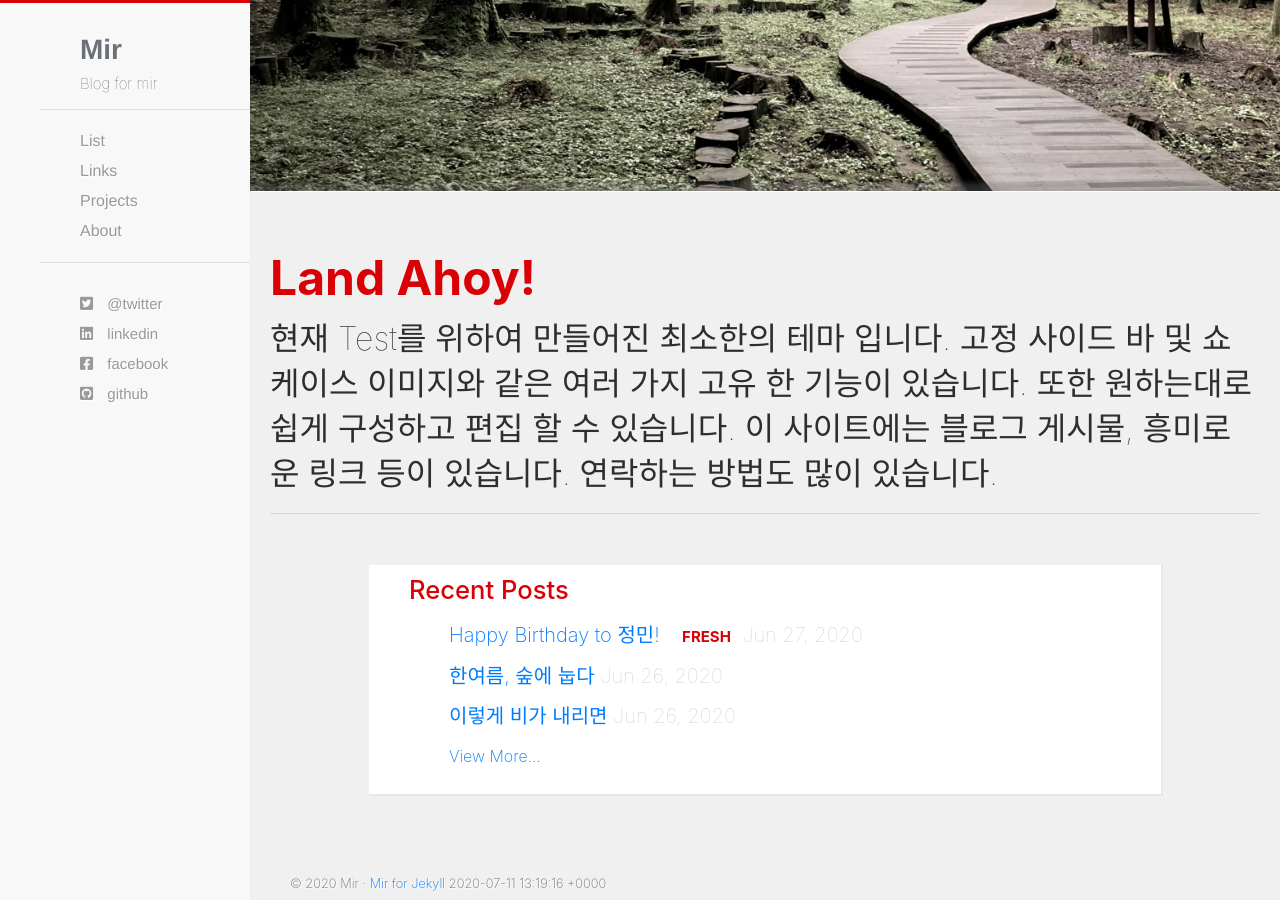
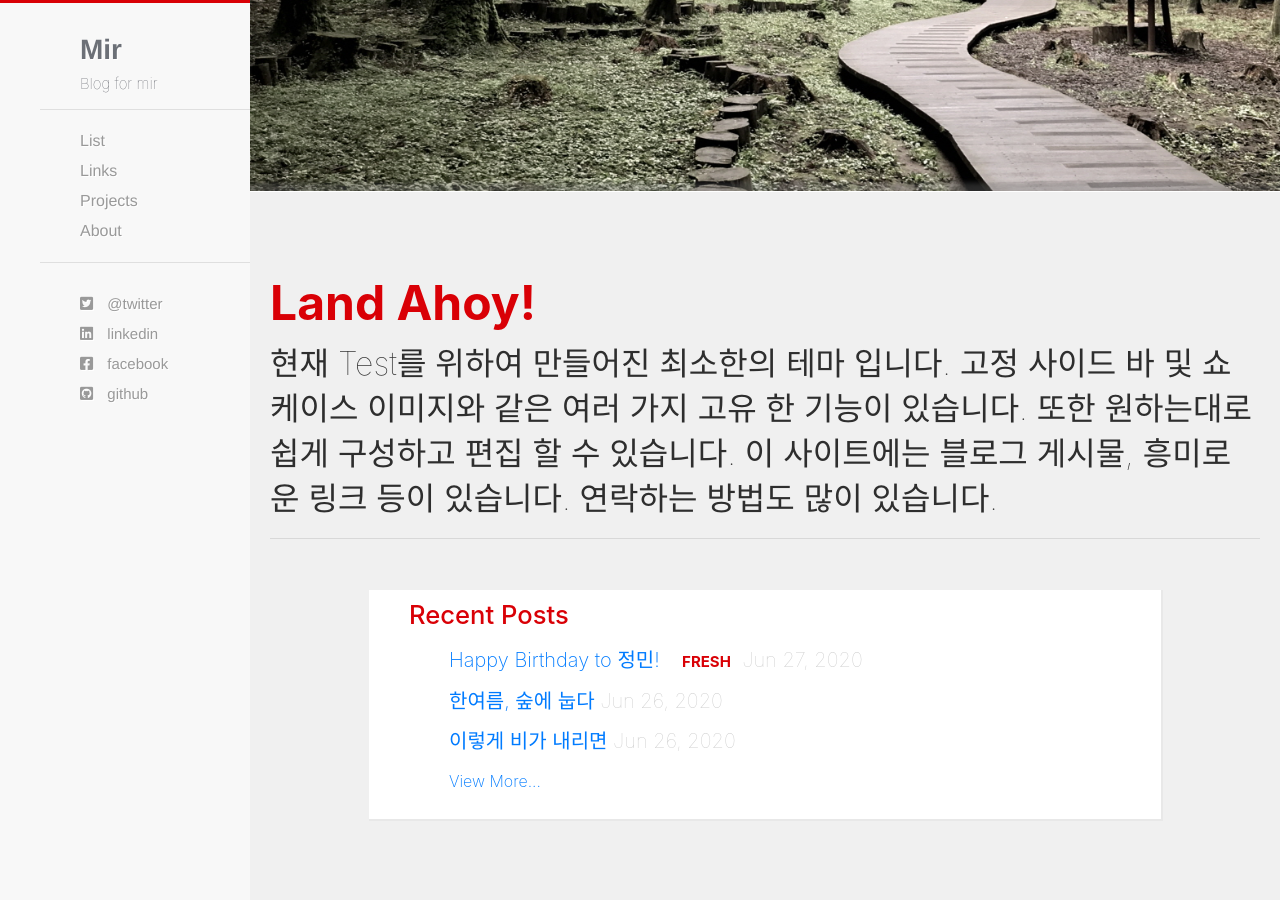
Before and after one commit to mir-zone/Blog, a Jekyll site: the page built from index.html, in a window 1280 px wide and 900 px high, scrolled down 528 px. Built offline with Jekyll 4.4.1, drawn with Linux system fonts in a browser that asks for light colours.

Commit message:
Update showcase.html

```diff
--- a/_includes/showcase.html
+++ b/_includes/showcase.html
@@ -2,7 +2,7 @@
 <!-- start Showcase -->
     <style>
         .showcase-wrapper {
-            background-image: url("{{site.img_url}}/showcase.jpg");
+            background-image: url("{{ site.baseurl }}{{site.img_url}}/showcase.jpg");
             background-attachment: fixed;
         }
     </style>
@@ -21,4 +21,4 @@
         </div>
     </div>
 <!-- end Showcase -->
-<div class="container">
+<div class="wrapper-container">
```
